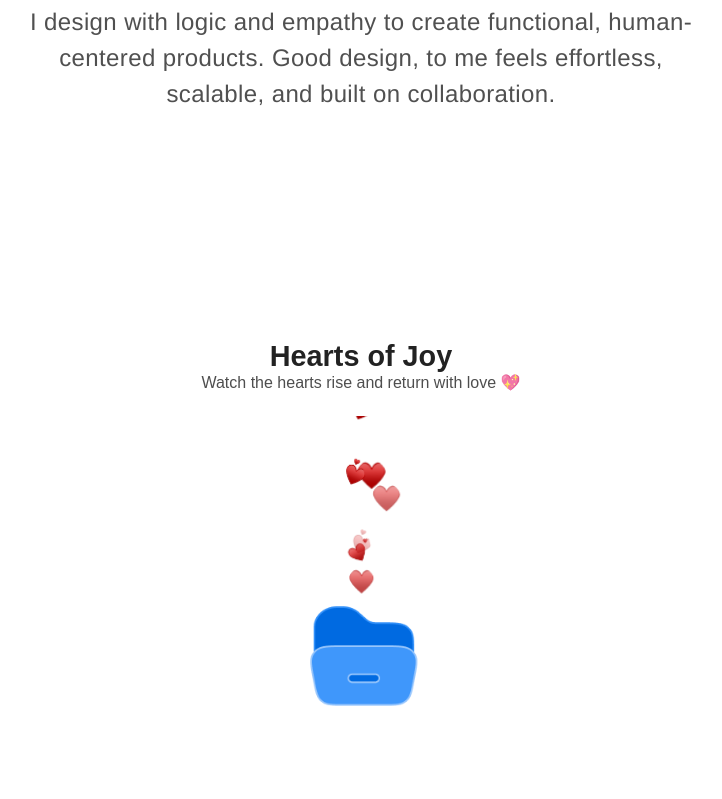
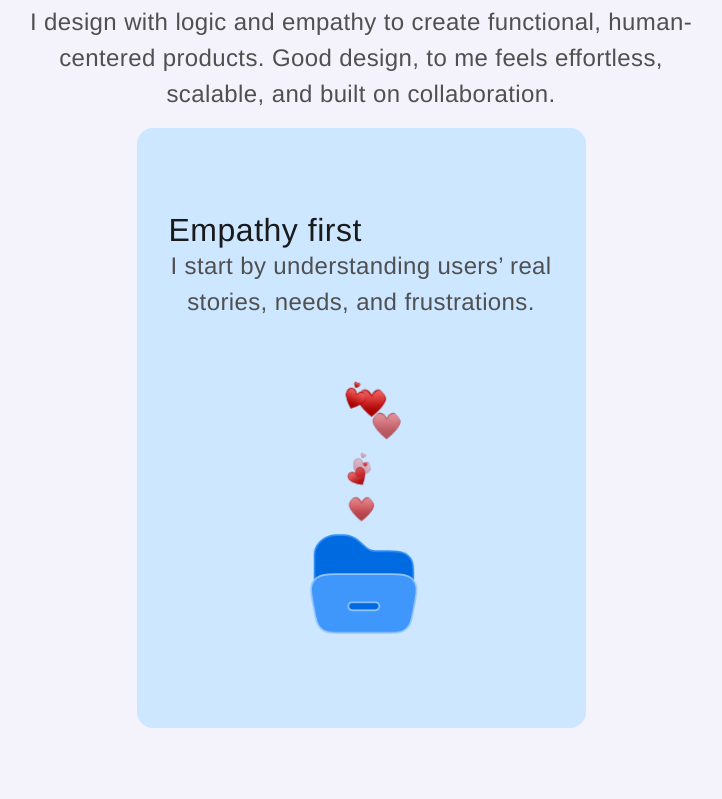
Before and after one commit to neducod/landing-page, a React (Vite) app: page / in a window 1280 px wide. Shown: the part 961-1760 px from the top of the page, without its empty margins (279-1001 px from the left). Built offline with nearby package versions, Linux system fonts and the light colour scheme.

Commit message:
HEarts code

```diff
--- a/src/components/Empathy.jsx
+++ b/src/components/Empathy.jsx
@@ -17,9 +17,11 @@ const HeartsAnimation = () => {
     <div className="main-container">
 
       <div className="text-section">
-        <h2 className="animation-title">Hearts of Joy</h2>
+        <h2 className="animation-title">Empathy first</h2>
         <p className="animation-subtitle">
-          Watch the hearts rise and return with love 💖
+        I start by understanding
+users’ real stories, needs,
+and frustrations.
         </p>
       </div>
 
--- a/src/styles/empathy.css
+++ b/src/styles/empathy.css
@@ -1,5 +1,5 @@
 body, .main-container {
-    background: transparent !important;
+    /* background: transparent !important; */
   }
 
   .main-container {
@@ -8,24 +8,47 @@ body, .main-container {
     align-items: center;
     justify-content: center;
     gap: 1.5rem;
-    width: 100%;
-    min-height: 100vh;
+    /* width: 100%; */
+    /* min-height: 100vh; */
+
+
+    width: 28.0625rem;
+height: 37.5rem;
+flex-shrink: 0;
+border-radius: 1rem;
+background: #CCE7FF;
   }
 
   .text-section {
-    text-align: center;
+    display: flex;
+    flex-direction: column;
+    align-items: flex-start;
     color: #222;
     font-family: "Poppins", sans-serif;
   }
 
   .animation-title {
-    font-size: 1.8rem;
-    font-weight: 600;
+    color: #1A1A1A;
+font-family: "Helvetica Neue";
+font-size: 2rem;
+font-style: normal;
+font-weight: 500;
+line-height: 2.25rem; /* 112.5% */
+letter-spacing: 0.032rem;
+
+margin-left: 2rem;
+/* margin-left: 2rem; */
   }
 
   .animation-subtitle {
-    font-size: 1rem;
-    opacity: 0.8;
+    color: #505050;
+font-family: "Helvetica Neue";
+font-size: 1.5rem;
+font-style: normal;
+font-weight: 400;
+line-height: 2.25rem; /* 150% */
+letter-spacing: 0.024rem;
+/* width: 18.18rem; */
   }
 
   .animation-container {
@@ -51,7 +74,7 @@ body, .main-container {
     position: absolute;
     bottom: 60px; /* inside the folder */
     left: 50%;
-    width: 43px;
+    width: 44px;
     opacity: 0;
     transform: translateX(-50%);
     animation: floatUpDown 4s ease-in-out infinite;
```
